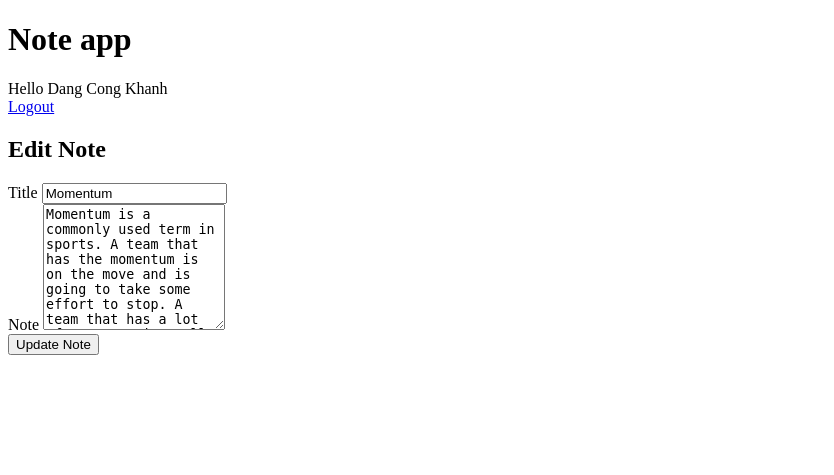
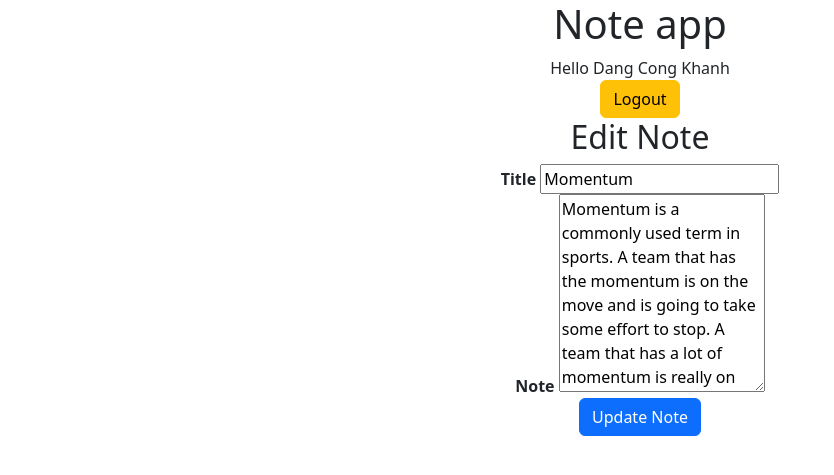
Before and after one commit to vinh16302/Programming-Integration-Project, a PHP site: page /edit_note.php?edit=6 in a window 1280 px wide. Shown: the top 475 px of the page, without its empty margins (0-834 px from the left). Run offline with PHP 8.4, Linux system fonts and the light colour scheme; the visitor is signed in with stand-in values (Sample User, id 1); data comes from the database, SQL or seed files in the repository.

Commit message:
Update edit_note.php

```diff
--- a/NoteApp/edit_note.php
+++ b/NoteApp/edit_note.php
@@ -44,10 +44,15 @@
 <!DOCTYPE html>
 <html lang="en">
 <header>
-  <h1>Note app</h1>
+  <h1  class="text-center">Note app</h1>
+  <head>
+    <link href="https://cdn.jsdelivr.net/npm/bootstrap@5.2.1/dist/css/bootstrap.min.css" rel="stylesheet"
+    integrity="sha384-iYQeCzEYFbKjA/T2uDLTpkwGzCiq6soy8tYaI1GyVh/UjpbCx/TYkiZhlZB6+fzT" crossorigin="anonymous">
+</head>
 </header>
 
 <body>
+  <div  class="text-center">
   <?php
     $query= mysqli_query($conn,"select * from register where user_ID = '$session_id'")or die(mysqli_error());
     $row = mysqli_fetch_array($query);
@@ -57,7 +62,7 @@
     echo $row['fullName'];
     echo "</br>";
   ?>
-  <a href="logout.php">Logout</a>
+  <a class="btn btn-warning" href="logout.php">Logout</a>
 
   <h2>Edit Note</h2>
 
@@ -68,18 +73,27 @@
 		?>
 
     <div class="form-group">
-      <label>Title</label>
+      <label class="fw-bold">Title</label>
       <input name="title" type="text" placeholder="Title"value="<?php echo $row['title']; ?>">
     </div>
 
     <div class="form-group">
-      <label>Note</label>
+      <label class="fw-bold">Note</label>
       <textarea name="note" rows="8" data-minwords="8" data-required="true" placeholder="Take a Note ......"><?php echo $row['note']; ?></textarea>
     </div>
 
-    <div class="m-t-lg"><button class="btn btn-sm btn-default" name="update" type="submit">Update Note</button></div>
+    <div class="m-t-lg"><button class="btn btn-primary btn-default" name="update" type="submit">Update Note</button></div>
     </form>
+  </div>
 
 
+    <script src="https://cdn.jsdelivr.net/npm/@popperjs/core@2.11.6/dist/umd/popper.min.js"
+    integrity="sha384-oBqDVmMz9ATKxIep9tiCxS/Z9fNfEXiDAYTujMAeBAsjFuCZSmKbSSUnQlmh/jp3" crossorigin="anonymous">
+  </script>
+
+  <script src="https://cdn.jsdelivr.net/npm/bootstrap@5.2.1/dist/js/bootstrap.min.js"
+    integrity="sha384-7VPbUDkoPSGFnVtYi0QogXtr74QeVeeIs99Qfg5YCF+TidwNdjvaKZX19NZ/e6oz" crossorigin="anonymous">
+  </script>
 </body>
+
 </html>
```
